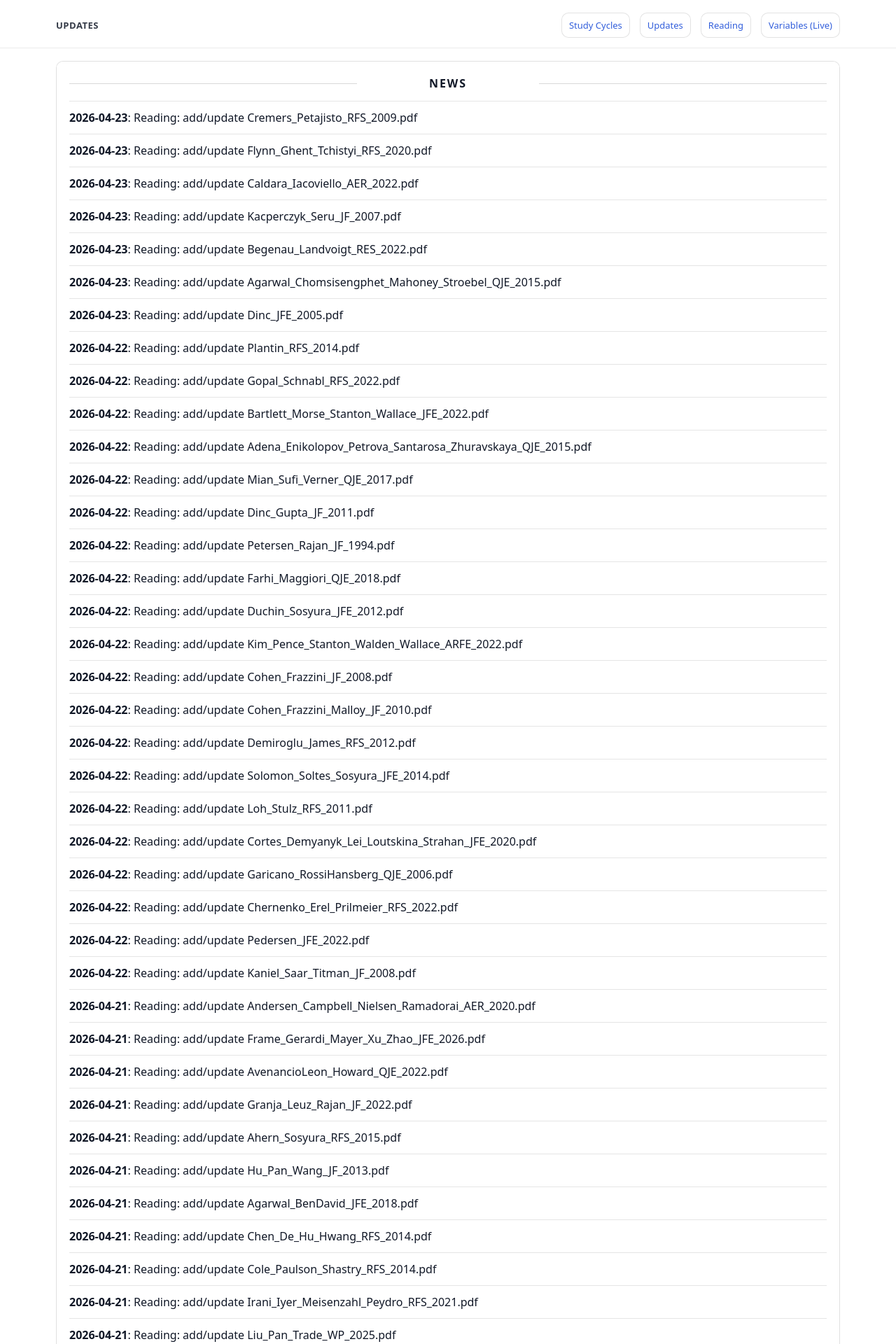
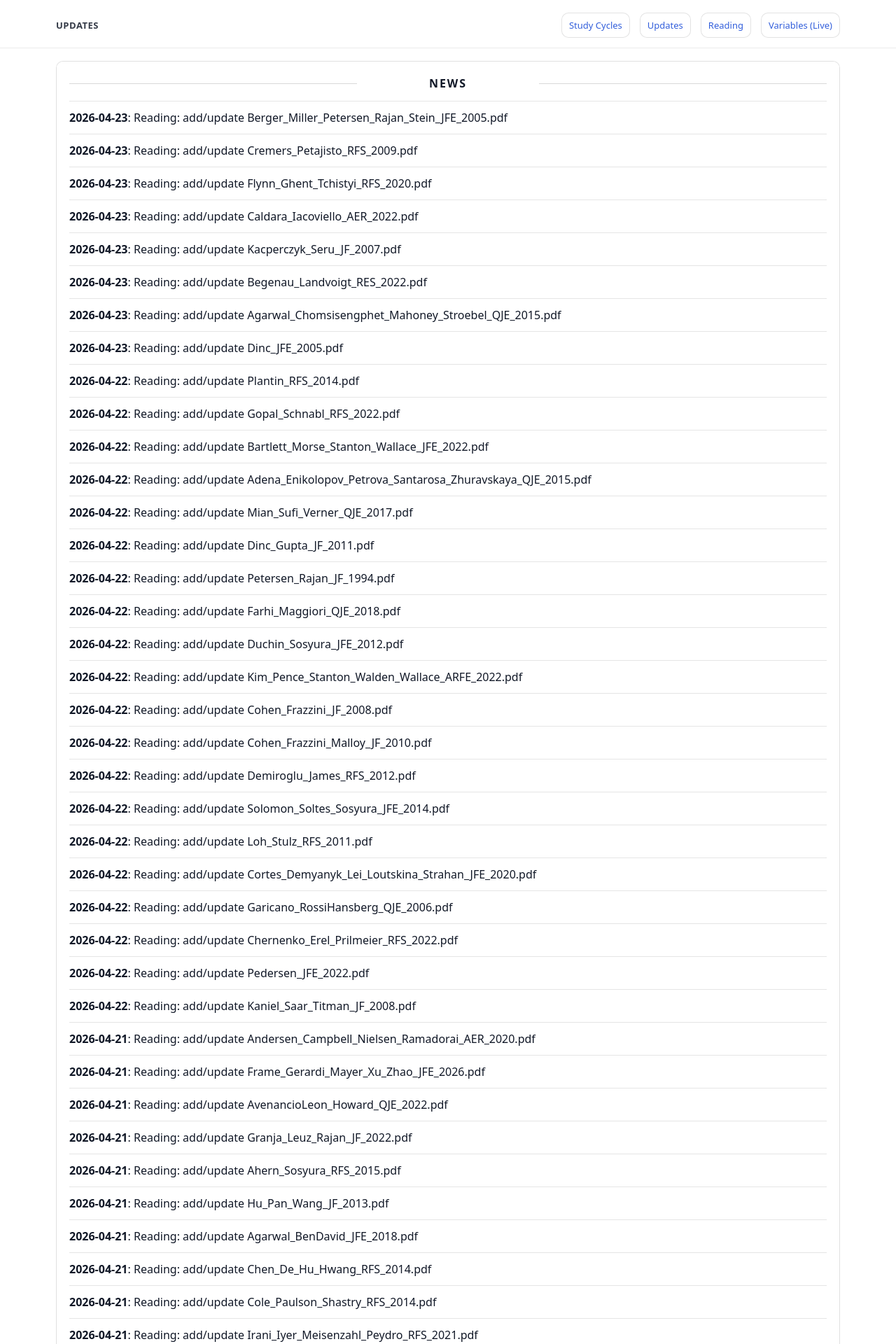
Before and after one commit to yaxinzn/study-archive, a Jekyll site: the page built from updates/index.md, in a window 1280 px wide. Shown: the top 1920 px of the page at 70% size. Built offline with Jekyll 4.4.1, drawn with Linux system fonts in a browser that asks for light colours; some of the changed text lies outside the part shown.

Commit message:
chore: update NEWS feed

```diff
--- a/_data/news.yml
+++ b/_data/news.yml
@@ -1,4 +1,7 @@
 # Auto-generated update history (sorted newest -> oldest). Do not edit manually.
+- ts: "1776936684"
+  date: "2026-04-23"
+  title: "Reading: add/update Berger_Miller_Petersen_Rajan_Stein_JFE_2005.pdf"
 - ts: "1776926935"
   date: "2026-04-23"
   title: "Reading: add/update Cremers_Petajisto_RFS_2009.pdf"
```
